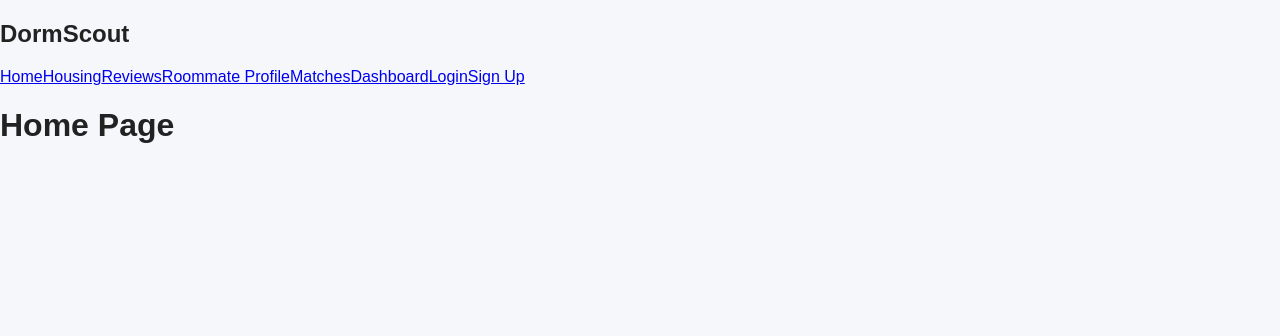
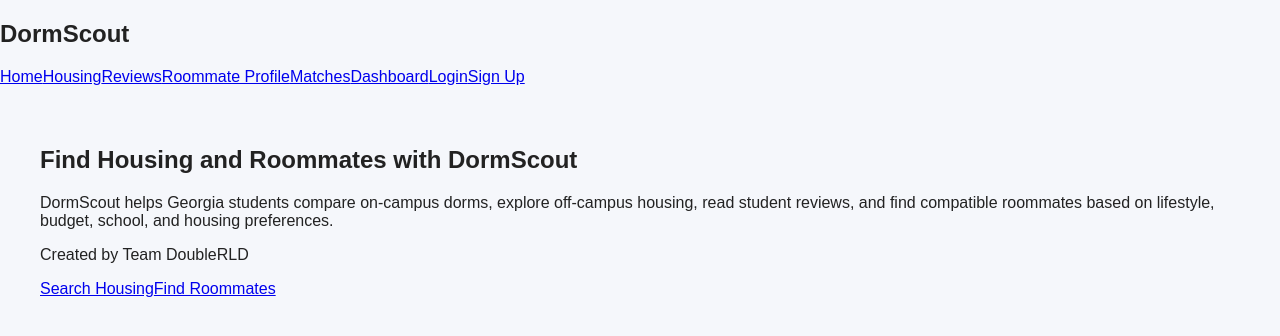
Before and after one commit to DoubleRLD/CTW, a React (Vite) app in the folder frontend/: page / in a window 1280 px wide. Shown: the top 336 px of the page. Built offline with nearby package versions, Linux system fonts and the light colour scheme.

Commit message:
[Feature] Create DormScout homepage
Tags: [Feature]

Name: Reagan Marscel

Date: June 30, 2026

Details: Created a homepage that introduces DormScout as a Georgia student housing review and roommate matching platform.

```diff
--- a/frontend/src/pages/Home.jsx
+++ b/frontend/src/pages/Home.jsx
@@ -1,5 +1,24 @@
 function Home() {
-    return <h1>Home Page</h1>;
+    return (
+        <main className="page">
+            <section className="hero">
+                <h1>Find Housing and Roommates with DormScout</h1>
+
+                <p>
+                    DormScout helps Georgia students compare on-campus dorms, explore
+                    off-campus housing, read student reviews, and find compatible
+                    roommates based on lifestyle, budget, school, and housing preferences.
+                </p>
+
+                <p className="small-text">Created by Team DoubleRLD</p>
+
+                <div className="button-group">
+                    <a href="/housing" className="primary-btn">Search Housing</a>
+                    <a href="/roommate-profile" className="secondary-btn">Find Roommates</a>
+                </div>
+            </section>
+        </main>
+    );
   }
 
   export default Home;
```
